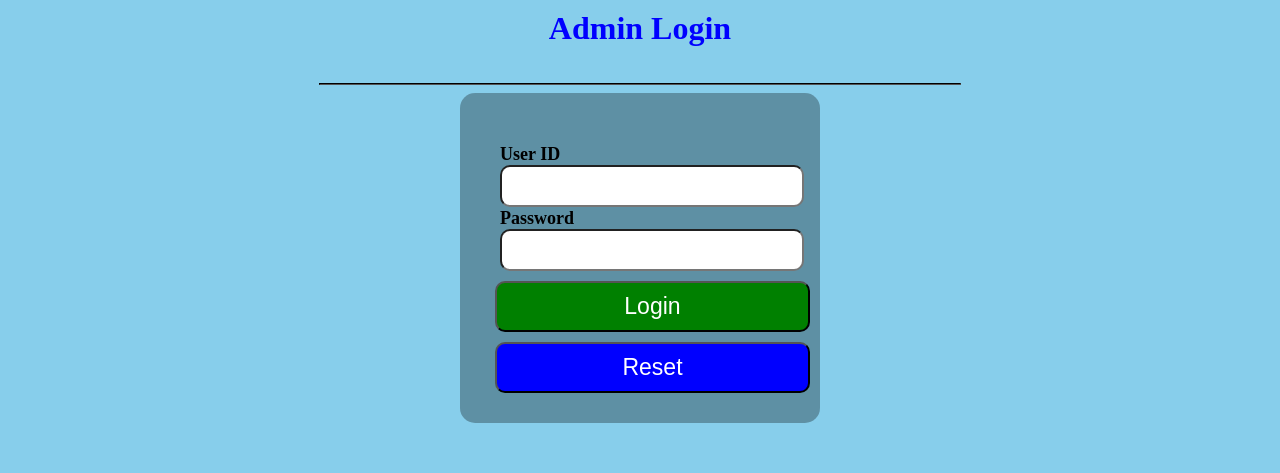
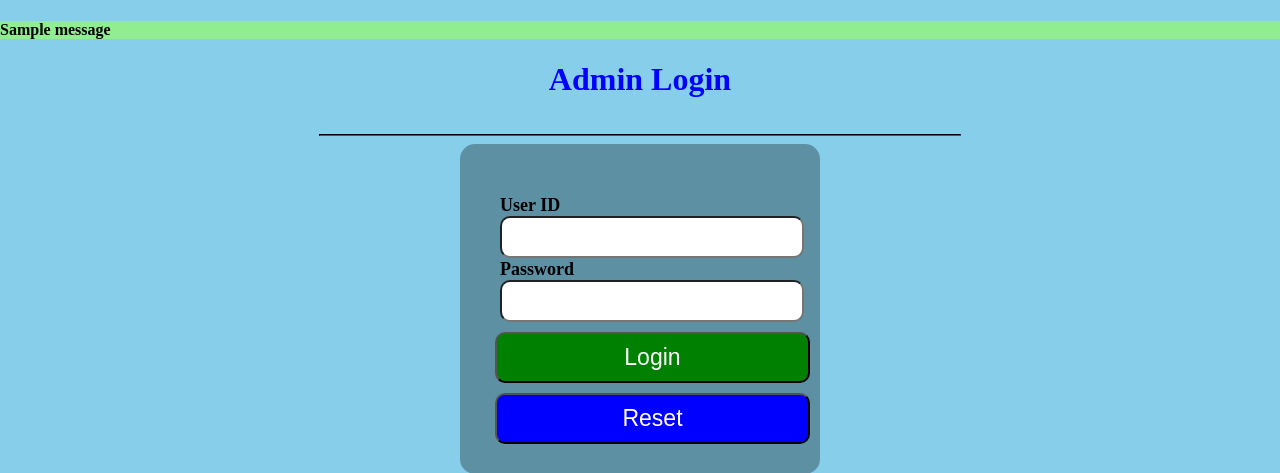
Before and after one commit to bhavansathru/library-management-system-, a Flask app: page / in a window 1280 px wide. Shown: the top 473 px of the page. Run offline with Flask 2, Linux system fonts and the light colour scheme; one stand-in notice (Sample message) is shown.

Commit message:
flash demo adding

```diff
--- a/Library-Management-System/app.py
+++ b/Library-Management-System/app.py
@@ -81,9 +81,11 @@ def login():
         data = myCursor.fetchone()
         myCursor.close()
         if bool(data):
+            name = data[0]
+            flash(f"Welcome {name}")
             return redirect('/home')
         else:
-            return  "<h1>invalid User Name password</h1>"
+            flash("invalid User Name password")
    return render_template("login.html")
 
 @app.route('/home')
--- a/Library-Management-System/static/css/style.css
+++ b/Library-Management-System/static/css/style.css
@@ -171,3 +171,8 @@ input[type="number"], input[type="date"]{
   font-weight:bolder;
   margin: 0px 10px 0px 0px;
 }
+.message{
+  cologreen ;
+  background-color:lightgreen;
+
+}
--- a/Library-Management-System/templates/addBook.html
+++ b/Library-Management-System/templates/addBook.html
@@ -8,6 +8,9 @@
     <title>Add Book</title>
 </head>
 <body>
+    {% for message in get_flashed_messages() %}
+        <h4 style="color:green ;background-color:lightgreen">{{ message }}</h4>
+    {% endfor %}
     <nav><a href="/home">Home</a></nav>
     <div class="block">
         <div>
--- a/Library-Management-System/templates/login.html
+++ b/Library-Management-System/templates/login.html
@@ -8,7 +8,9 @@
     <title>Login</title>
 </head>
 <body>
-
+    {% for message in get_flashed_messages() %}
+        <h4 class="message">{{ message }}</h4>
+    {% endfor %}
     <div class="block">
         <div class="header">
             <h1>Admin Login</h1><br>
```
